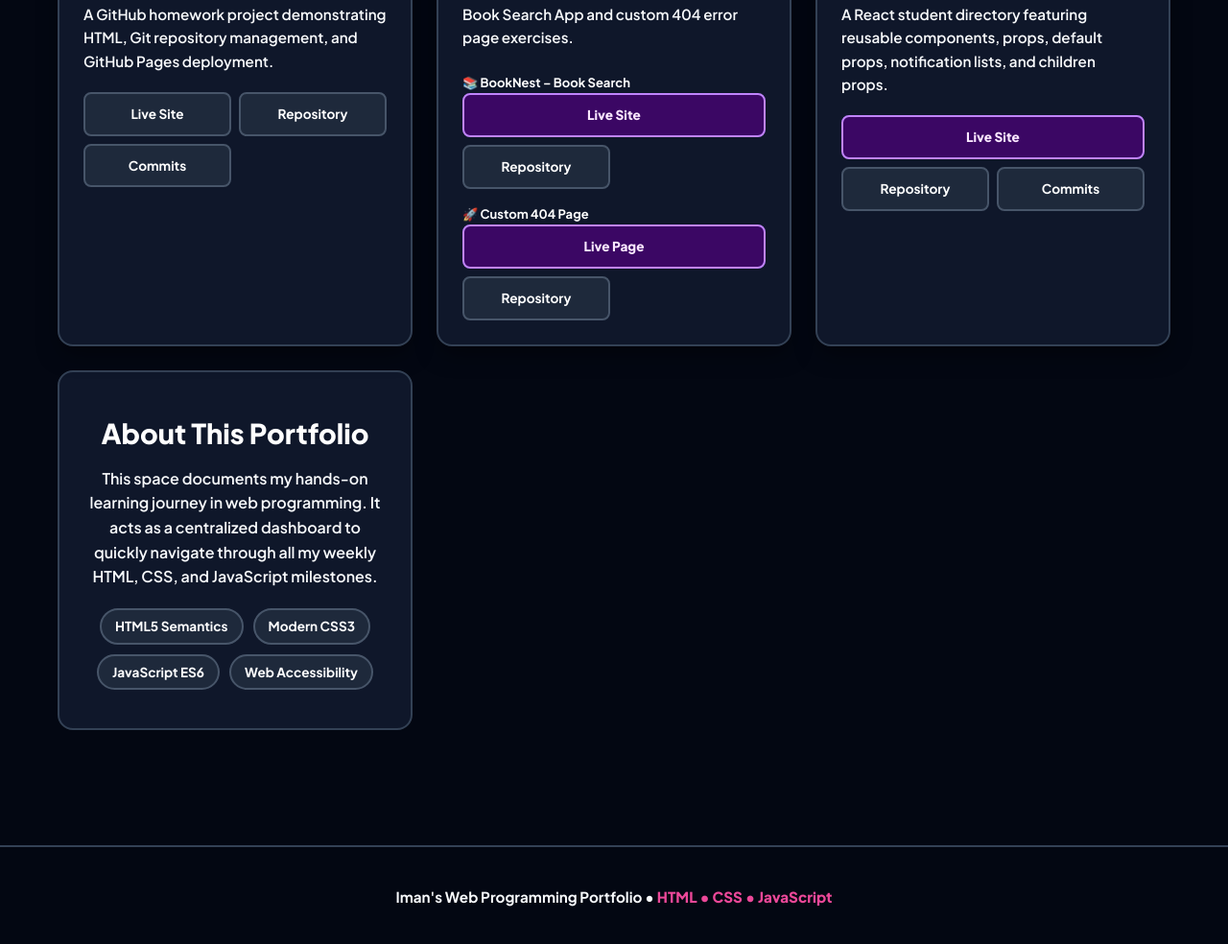
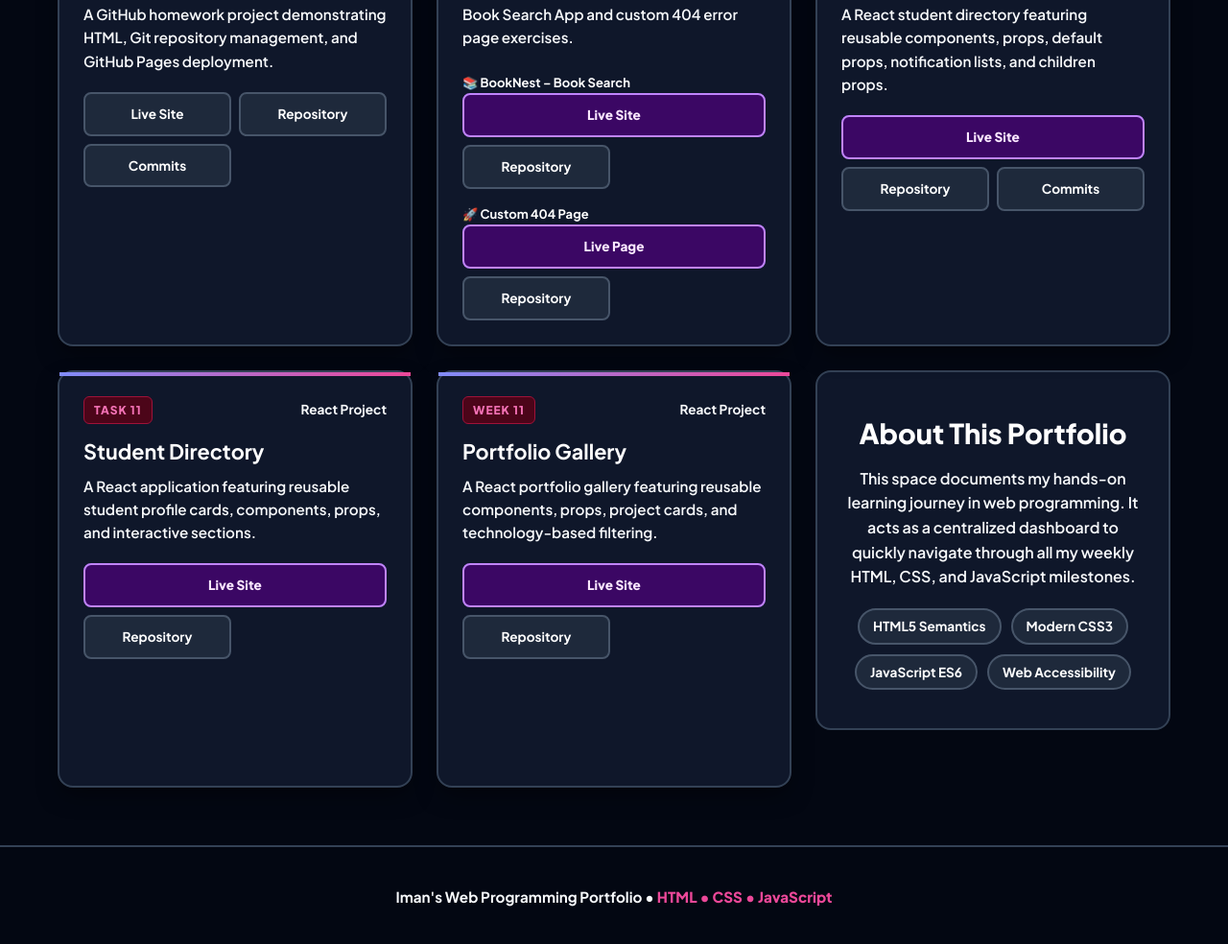
Before and after one commit to rawatimansingh718-Vk/Iman, a plain HTML site: page index.html in a window 1280 px wide. Shown: the part 2777-3761 px from the top of the page at 96% size. Drawn offline with Linux system fonts and the light colour scheme.

Commit message:
Add student directory and portfolio gallery sections

```diff
--- a/index.html
+++ b/index.html
@@ -714,6 +714,53 @@
 </div>
 
 
+<!-- Task 11: Student Directory -->
+<div class="week-card">
+    <div class="card-top">
+        <span class="week-badge">Task 11</span>
+        <span class="task-counter">React Project</span>
+    </div>
+
+    <h3>Student Directory</h3>
+    <p>A React application featuring reusable student profile cards, components, props, and interactive sections.</p>
+
+    <div class="tasks-container">
+        <a href="https://rawatimansingh718-vk.github.io/task11/"
+           class="task-btn special" target="_blank" rel="noopener noreferrer">
+            Live Site
+        </a>
+
+        <a href="https://github.com/rawatimansingh718-Vk/task11"
+           class="task-btn" target="_blank" rel="noopener noreferrer">
+            Repository
+        </a>
+    </div>
+</div>
+
+<!-- Week 11: Portfolio Gallery -->
+<div class="week-card">
+    <div class="card-top">
+        <span class="week-badge">Week 11</span>
+        <span class="task-counter">React Project</span>
+    </div>
+
+    <h3>Portfolio Gallery</h3>
+    <p>A React portfolio gallery featuring reusable components, props, project cards, and technology-based filtering.</p>
+
+    <div class="tasks-container">
+        <a href="https://rawatimansingh718-vk.github.io/portfolio-gallery/"
+           class="task-btn special" target="_blank" rel="noopener noreferrer">
+            Live Site
+        </a>
+
+        <a href="https://github.com/rawatimansingh718-Vk/portfolio-gallery"
+           class="task-btn" target="_blank" rel="noopener noreferrer">
+            Repository
+        </a>
+    </div>
+</div>
+
+
             <!-- About Section -->
         <section class="about-card" id="about">
             <h2>About This Portfolio</h2>
```
